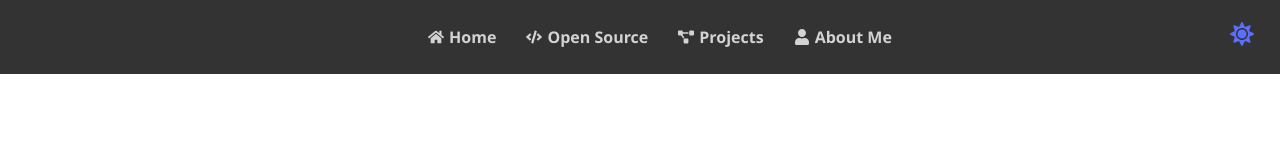
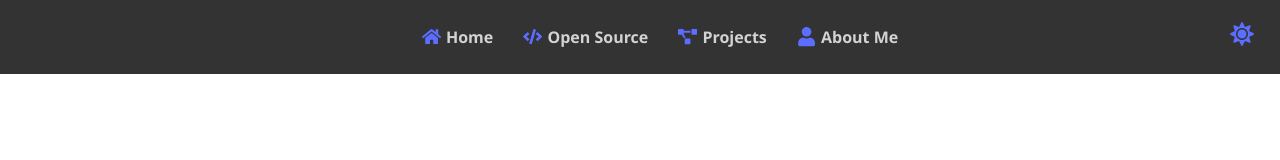
Before and after one commit to Esstar612/my_portfolio, a React (Create React App) app: page /my_portfolio/about in a window 1280 px wide. Shown: the top 160 px of the page. Built offline with nearby package versions, Linux system fonts and the light colour scheme.

Commit message:
Update Navbar.css

```diff
--- a/src/components/Navbar.css
+++ b/src/components/Navbar.css
@@ -31,8 +31,13 @@
     transition: color 0.3s ease;
 }
 
+.navbar ul li a svg {
+    color: var(--highlight-color);
+    font-size: 1.2em;
+}
+
 .navbar ul li a:hover {
-    color: #a29bfe; /* Light Purple */
+    color: var(--highlight-color);
 }
 
 .theme-toggle {
```
